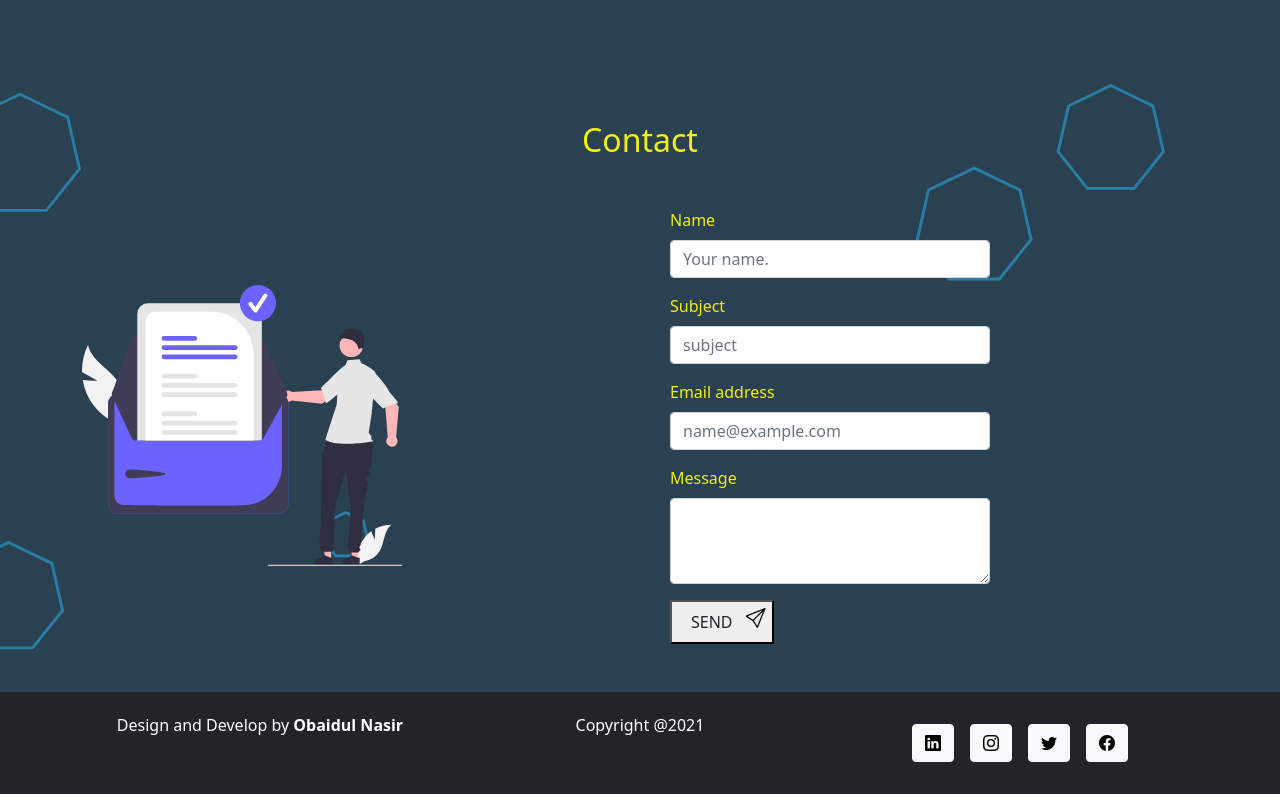
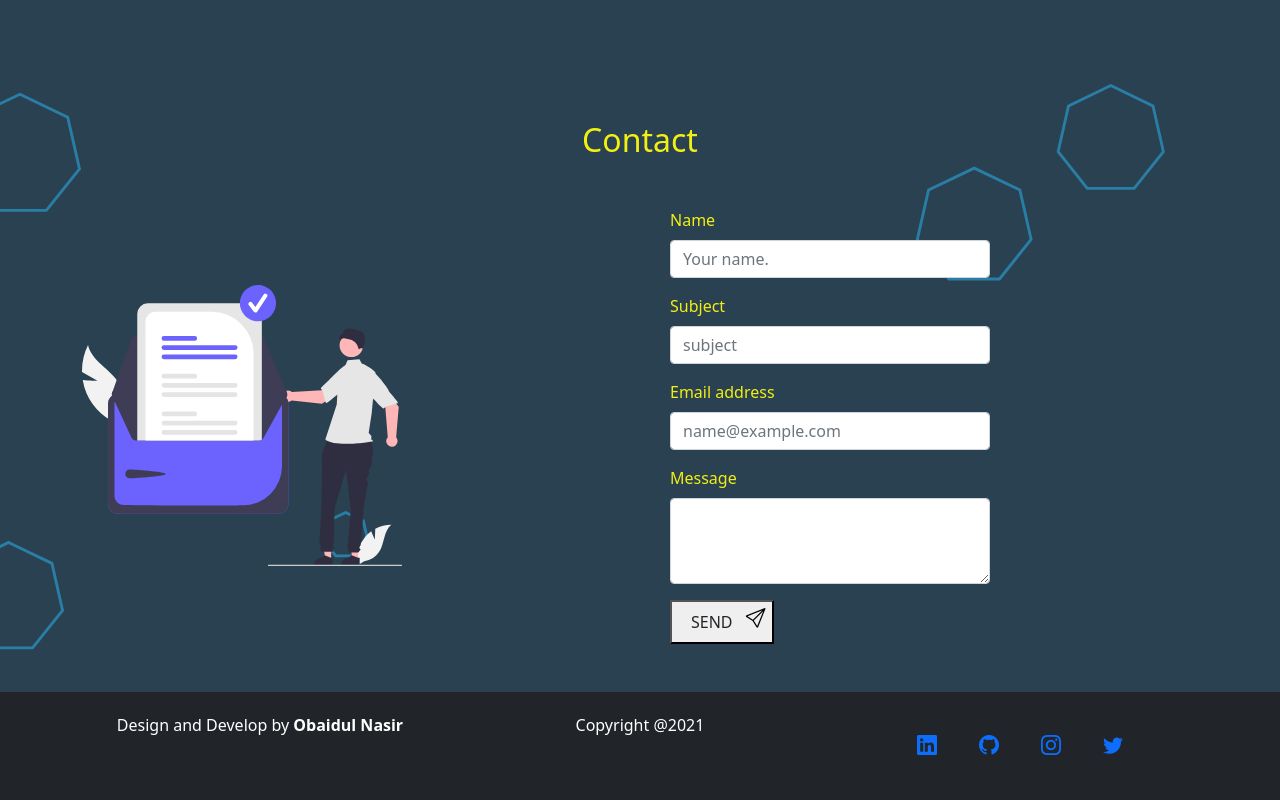
Before and after one commit to obaidulnasir/portfolio-1, a React (Create React App) app: page / in a window 1280 px wide. Shown: the part 1078-1878 px from the top of the page. Built offline with nearby package versions, Linux system fonts and the light colour scheme.

Commit message:
socila link added

```diff
--- a/src/components/pages/Shared/Footer.js
+++ b/src/components/pages/Shared/Footer.js
@@ -15,10 +15,10 @@ const Footer = () => {
                         </div>
                         <div className="col-md-4">
                             <div className="fs-5">
-                            <button className="btn btn-light m-2"><i class="bi bi-linkedin"></i><a className="text-white" rel="noopener noreferrer" href="https://github.com/obaidulnasir/ceramics-shop-server.git" target="_blank"> </a></button>
-                            <button className="btn btn-light m-2"><i class="bi bi-instagram"></i><a className="text-white" rel="noopener noreferrer" href="https://github.com/obaidulnasir/ceramics-shop-server.git" target="_blank"> </a></button>
-                            <button className="btn btn-light m-2"><i class="bi bi-twitter"></i><a className="text-white" rel="noopener noreferrer" href="https://github.com/obaidulnasir/ceramics-shop-server.git" target="_blank"> </a></button>
-                            <button className="btn btn-light m-2"><i class="bi bi-facebook"></i><a className="text-white" rel="noopener noreferrer" href="https://github.com/obaidulnasir/ceramics-shop-server.git" target="_blank"> </a></button>
+                            <button className="btn btn-dark text-white m-2 fs-5"><a rel="noopener noreferrer" href="https://www.linkedin.com/in/obaidulnasir/" target="_blank"> <i class="bi bi-linkedin"></i></a></button>
+                            <button className="btn btn-dark text-white m-2 fs-5"><a rel="noopener noreferrer" href="https://github.com/obaidulnasir" target="_blank"> <i class="bi bi-github"></i></a></button>
+                            <button className="btn btn-dark text-white m-2 fs-5"><a rel="noopener noreferrer" href="https://instagram.com/obaidulnasir" target="_blank"> <i class="bi bi-instagram"></i></a></button>
+                            <button className="btn btn-dark text-white m-2 fs-5"><a rel="noopener noreferrer" href="https://twitter.com/obaidulnasir" target="_blank"> <i class="bi bi-twitter"></i></a></button>
                             </div>
                         </div>
                     </Row>
```
